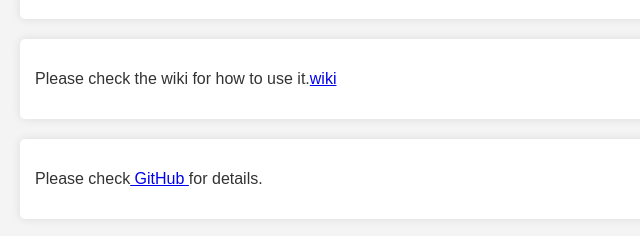
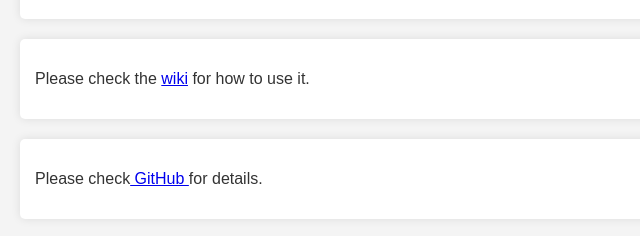
Before and after one commit to yucchanneltv/pynode, a plain HTML site: page index.html in a window 1280 px wide. Shown: the part 804-1040 px from the top of the page, 0-640 px from the left. Drawn offline with Linux system fonts and the light colour scheme.

Commit message:
Update index.html

```diff
--- a/index.html
+++ b/index.html
@@ -79,7 +79,7 @@ for item in [1, 2, 3] {
     <p>Contributions are welcome! Please feel free to submit a pull request or open an issue.</p>
 </section>
 <section>
-    <p>Please check the wiki for how to use it.<a href="https://github.com/yucchanneltv/pynode/wiki">wiki</a></p>
+    <p>Please check the <a href="https://github.com/yucchanneltv/pynode/wiki">wiki</a> for how to use it.</p>
 </section>
 <section>
     <p>Please check<a href="https://github.com/yucchanneltv/pynode"> GitHub </a>for details.</p>
```
